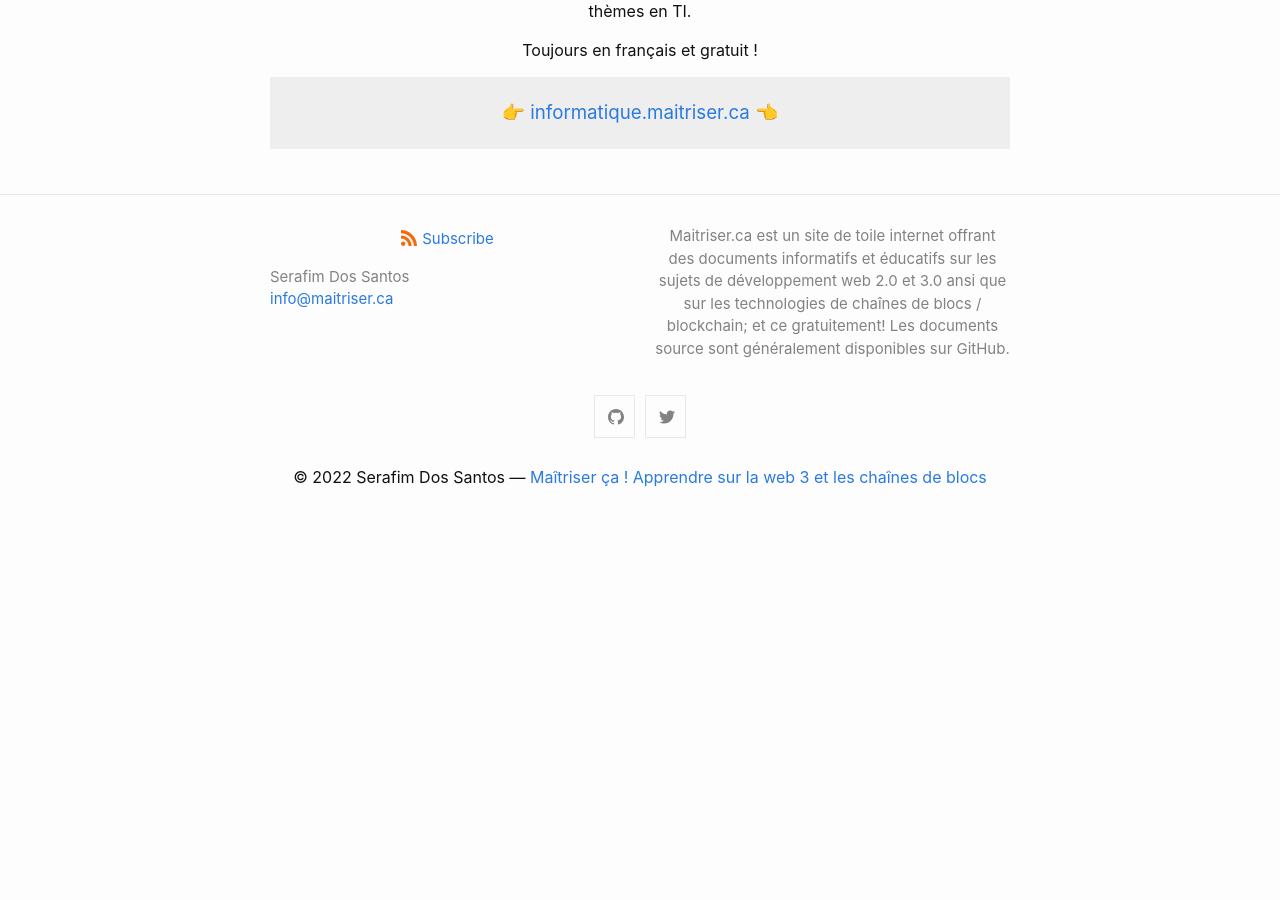
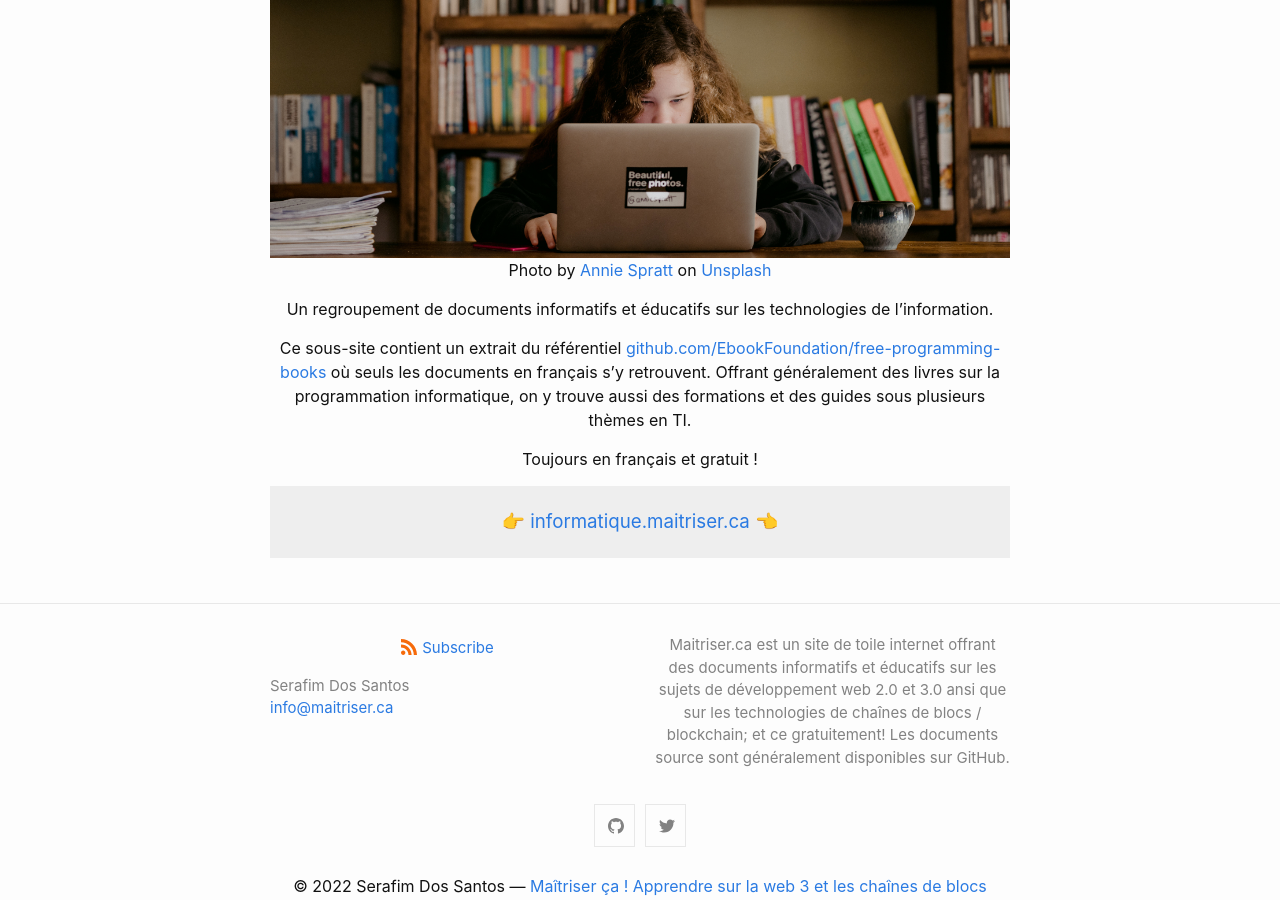
Before and after one commit to maitriser-ca/maitriser-ca.github.io, a Jekyll site: the page built from docs/index.markdown, in a window 1280 px wide and 900 px high, scrolled down 2032 px. Built offline with Jekyll 4.4.1, drawn with Linux system fonts in a browser that asks for light colours; comment, search, counter and statistics services are not loaded; before the commit the page ends 2566 px from its top, so only the background shows below that.

Commit message:
image pour section informatique.*

```diff
--- a/docs/index.markdown
+++ b/docs/index.markdown
@@ -37,6 +37,9 @@ Le livre **Maîtriser Ethereum : Implémenter des contrats numériques** (__*Mas
 
 ## **Maîtriser l'informatique**
 
+![](assets/annie-spratt-4E1JOFK55kc-unsplash.jpg)
+Photo by <a href="https://unsplash.com/@anniespratt?utm_source=unsplash&utm_medium=referral&utm_content=creditCopyText">Annie Spratt</a> on <a href="https://unsplash.com/s/photos/computer-books?utm_source=unsplash&utm_medium=referral&utm_content=creditCopyText">Unsplash</a>
+
 Un regroupement de documents informatifs et éducatifs sur les technologies de l'information.
 
 Ce sous-site contient un extrait du référentiel [github.com/EbookFoundation/free-programming-books](https://github.com/EbookFoundation/free-programming-books) où seuls les documents en français s’y retrouvent. Offrant généralement des livres sur la programmation informatique, on y trouve aussi des formations et des guides sous plusieurs thèmes en TI.
```
Also changed, not shown: docs/assets/annie-spratt-4E1JOFK55kc-unsplash.jpg (added).
